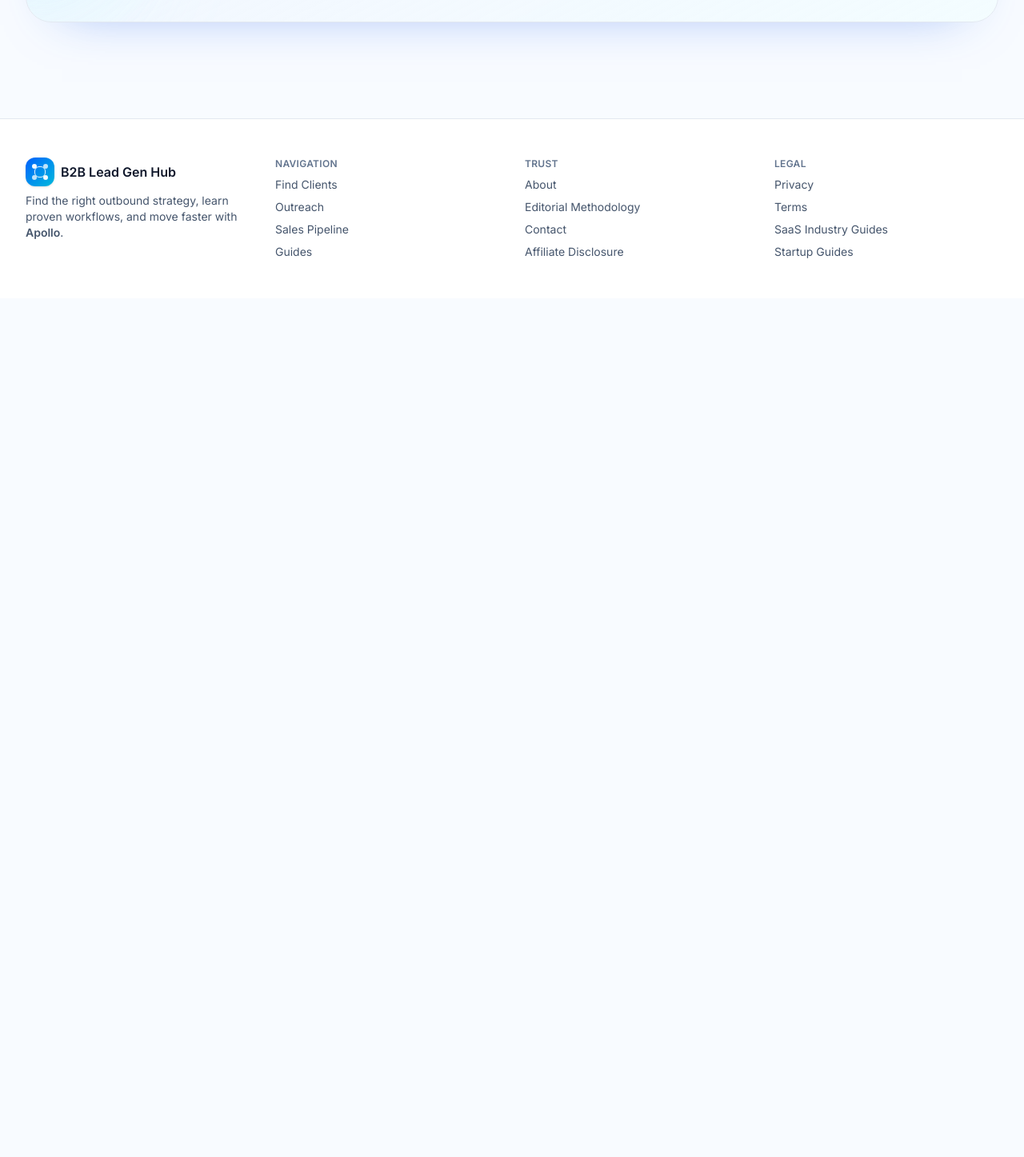
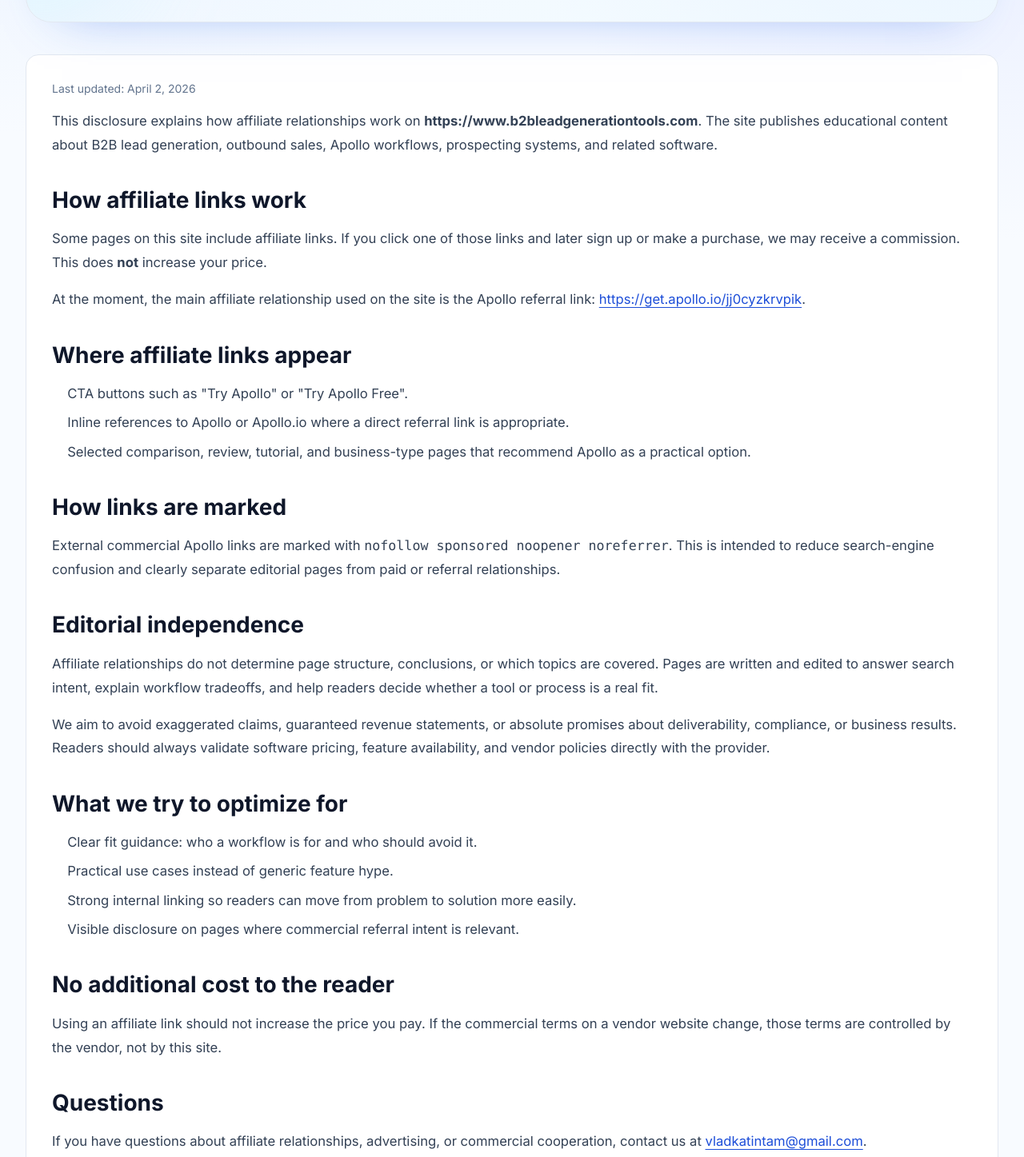
Before and after one commit to annalius3/b2bleadgenerationtools, a Next.js app: page /affiliate-disclosure in a window 1280 px wide. Shown: the part 683-2130 px from the top of the page at 80% size. Before the commit the page ends 1056 px from the top, so only its background shows below. Built offline with nearby package versions, Linux system fonts and the light colour scheme; no server answers.

Commit message:
Add production checklist and expand affiliate disclosure

```diff
--- a/app/affiliate-disclosure/page.tsx
+++ b/app/affiliate-disclosure/page.tsx
@@ -1,6 +1,7 @@
 import { Container } from '@/components/container';
 import { HubHero } from '@/components/hub-hero';
 import { BreadcrumbSchema } from '@/components/seo-schemas';
+import { APOLLO_URL } from '@/lib/site';
 import { buildMetadata } from '@/lib/seo';
 import { siteConfig } from '@/lib/site';
 
@@ -24,6 +25,73 @@
         description="Some pages include affiliate links. If you sign up through these links, we may earn a commission at no extra cost. Editorial opinions remain independent and based on practical usability."
         subtopics={['Clear disclosure', 'Editorial independence', 'No extra user cost']}
       />
+      <section className="pb-16">
+        <article className="article-content rounded-2xl border border-slate-200 bg-white p-6 sm:p-8">
+          <p className="text-sm text-slate-500">Last updated: April 2, 2026</p>
+
+          <p>
+            This disclosure explains how affiliate relationships work on <strong>{siteConfig.url}</strong>. The site publishes educational
+            content about B2B lead generation, outbound sales, Apollo workflows, prospecting systems, and related software.
+          </p>
+
+          <h2>How affiliate links work</h2>
+          <p>
+            Some pages on this site include affiliate links. If you click one of those links and later sign up or make a purchase, we may
+            receive a commission. This does <strong>not</strong> increase your price.
+          </p>
+          <p>
+            At the moment, the main affiliate relationship used on the site is the Apollo referral link:{' '}
+            <a href={APOLLO_URL} rel="nofollow sponsored noopener noreferrer" target="_blank">
+              {APOLLO_URL}
+            </a>
+            .
+          </p>
+
+          <h2>Where affiliate links appear</h2>
+          <ul>
+            <li>CTA buttons such as &quot;Try Apollo&quot; or &quot;Try Apollo Free&quot;.</li>
+            <li>Inline references to Apollo or Apollo.io where a direct referral link is appropriate.</li>
+            <li>Selected comparison, review, tutorial, and business-type pages that recommend Apollo as a practical option.</li>
+          </ul>
+
+          <h2>How links are marked</h2>
+          <p>
+            External commercial Apollo links are marked with <code>nofollow sponsored noopener noreferrer</code>. This is intended to reduce
+            search-engine confusion and clearly separate editorial pages from paid or referral relationships.
+          </p>
+
+          <h2>Editorial independence</h2>
+          <p>
+            Affiliate relationships do not determine page structure, conclusions, or which topics are covered. Pages are written and edited to
+            answer search intent, explain workflow tradeoffs, and help readers decide whether a tool or process is a real fit.
+          </p>
+          <p>
+            We aim to avoid exaggerated claims, guaranteed revenue statements, or absolute promises about deliverability, compliance, or
+            business results. Readers should always validate software pricing, feature availability, and vendor policies directly with the
+            provider.
+          </p>
+
+          <h2>What we try to optimize for</h2>
+          <ul>
+            <li>Clear fit guidance: who a workflow is for and who should avoid it.</li>
+            <li>Practical use cases instead of generic feature hype.</li>
+            <li>Strong internal linking so readers can move from problem to solution more easily.</li>
+            <li>Visible disclosure on pages where commercial referral intent is relevant.</li>
+          </ul>
+
+          <h2>No additional cost to the reader</h2>
+          <p>
+            Using an affiliate link should not increase the price you pay. If the commercial terms on a vendor website change, those terms are
+            controlled by the vendor, not by this site.
+          </p>
+
+          <h2>Questions</h2>
+          <p>
+            If you have questions about affiliate relationships, advertising, or commercial cooperation, contact us at{' '}
+            <a href="mailto:vladkatintam@gmail.com">vladkatintam@gmail.com</a>.
+          </p>
+        </article>
+      </section>
     </Container>
   );
 }
```
Also changed, not shown: 1 other file (tests, documents, lock files or other folders).
